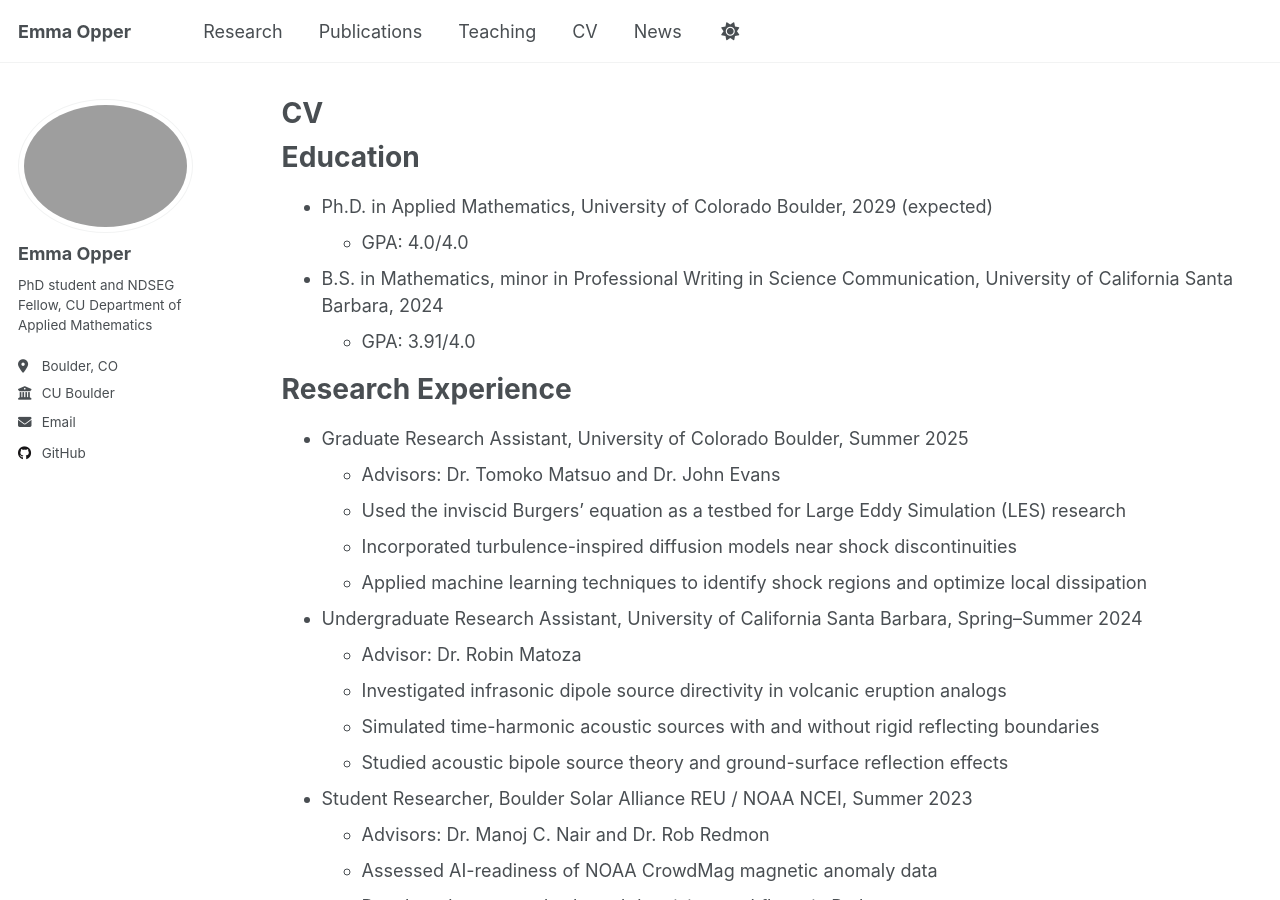
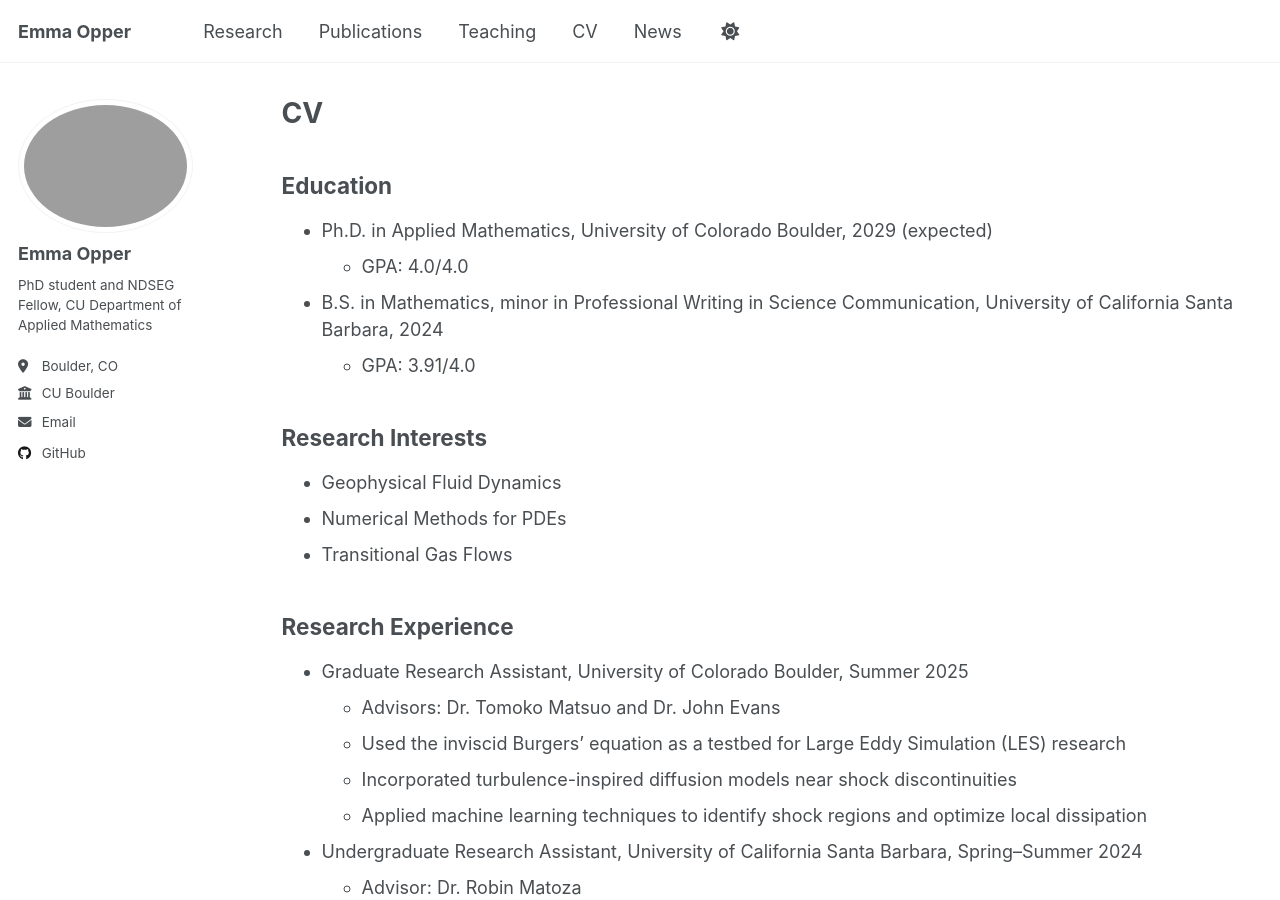
Before and after one commit to emmaopper/emmaopper.github.io, a Jekyll site: the page built from _pages/cv.md, in a window 1280 px wide and 900 px high. Built offline with Jekyll 4.4.1, drawn with Linux system fonts in a browser that asks for light colours.

Commit message:
Update cv.md

```diff
--- a/_pages/cv.md
+++ b/_pages/cv.md
@@ -9,15 +9,18 @@ redirect_from:
 
 {% include base_path %}
 
-Education
-======
+## Education
 * Ph.D. in Applied Mathematics, University of Colorado Boulder, 2029 (expected)
   * GPA: 4.0/4.0
 * B.S. in Mathematics, minor in Professional Writing in Science Communication, University of California Santa Barbara, 2024
   * GPA: 3.91/4.0
 
-Research Experience
-======
+## Research Interests
+* Geophysical Fluid Dynamics
+* Numerical Methods for PDEs
+* Transitional Gas Flows
+
+## Research Experience
 * Graduate Research Assistant, University of Colorado Boulder, Summer 2025
   * Advisors: Dr. Tomoko Matsuo and Dr. John Evans
   * Used the inviscid Burgers' equation as a testbed for Large Eddy Simulation (LES) research
@@ -42,14 +45,12 @@ Research Experience
   * Analyzed magnetogram data from SOHO and SDO missions
   * Performed statistical analysis of supergranule properties and solar activity relationships
 
-Publications
-======
+## Publications
   <ul>{% for post in site.publications reversed %}
     {% include archive-single-cv.html %}
   {% endfor %}</ul>
 
-Honors and Awards
-======
+## Honors and Awards
 * National Defense Science and Engineering Graduate (NDSEG) Fellowship, 2026
 * Smead Travel Grant, 2025
 * CU Graduate School Travel Grant, 2025
@@ -61,8 +62,7 @@ Honors and Awards
 * Ostrow-Bruckner Honorary Scholarship, 2022
 * Benjamin A. Gilman Scholarship, 2022
 
-Teaching Experience
-======
+## Teaching Experience
 * Teaching Assistant, University of Colorado Boulder, 2023–Present
   * Led recitation sections for Differential Equations and Multivariable Calculus
   * Designed lesson plans, worksheets, and quizzes
@@ -72,8 +72,7 @@ Teaching Experience
   * Tutored students in calculus, linear algebra, and differential equations
   * Led exam review sessions and group tutorials
 
-Presentations
-======
+## Presentations
 * SIAM Conference on Mathematics for Planet Earth, Cleveland, OH, 2026
   * "Recasting Transitional Gas-Flow Modeling as a Data-Driven Closure Problem" (lecture)
 
@@ -92,8 +91,7 @@ Presentations
 * UCSB Directed Reading Program Poster Session, Santa Barbara, CA, 2023
   * "The Gauss–Bonnet Theorem and its Applications" (poster)
 
-Leadership and Service
-======
+## Leadership and Service
 * Lead Teaching Assistant, University of Colorado Boulder, 2025–Present
   * Lead weekly teaching seminars for first-time graduate teaching assistants
 
@@ -112,8 +110,7 @@ Leadership and Service
 * SciTrek Volunteer, 2022
   * Taught elementary school students the scientific method through hands-on activities
 
-Technical Skills
-======
+## Technical Skills
 * Languages: Python, Julia, MATLAB, Java, LaTeX
 * Tools: Git, GitHub, Linux, VS Code
 * Libraries: NumPy, Pandas, Matplotlib
```
